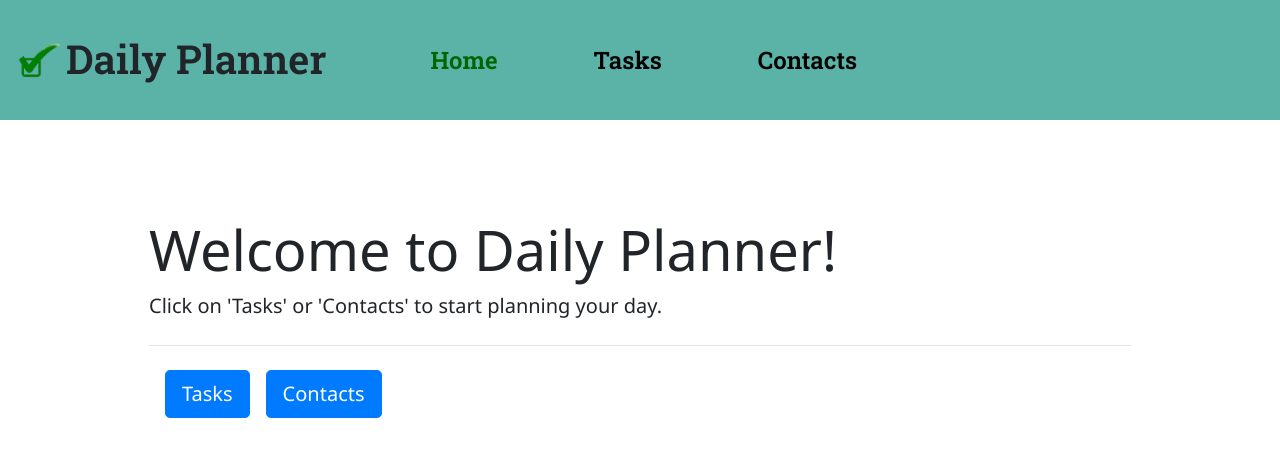
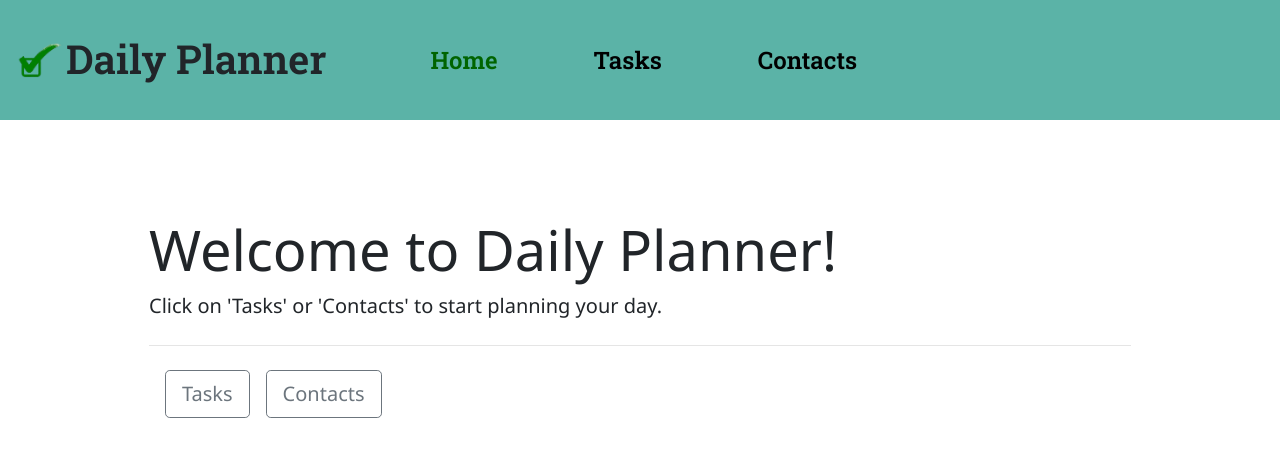
Before and after one commit to billy-need/project03, a React (Create React App) app: page / in a window 1280 px wide. Shown: the top 456 px of the page. Built offline with nearby package versions, Linux system fonts and the light colour scheme.

Commit message:
Updated navigation and logo

```diff
--- a/src/components/Home.js
+++ b/src/components/Home.js
@@ -1,6 +1,6 @@
 import React from 'react'
 import '../App.css';
-import {Link} from 'react-router-dom'
+import { NavLink } from 'react-router-dom'
 
 export default function Home() {
     return (
@@ -9,8 +9,8 @@ export default function Home() {
                 <h1 className="display-4">Welcome to Daily Planner!</h1>
                 <p className="lead">Click on 'Tasks' or 'Contacts' to start planning your day.</p>
                 <hr className="my-4" />
-                <Link className="btn btn-primary btn-lg linkbtn" role="button" to="/components/tasks">Tasks</Link>
-                <Link className="btn btn-primary btn-lg linkbtn" role="button" to="/components/contacts">Contacts</Link>
+                <NavLink className="btn btn-outline-secondary btn-lg linkbtn" role="button" to="/components/tasks">Tasks</NavLink>
+                <NavLink className="btn btn-outline-secondary btn-lg linkbtn" role="button" to="/components/contacts">Contacts</NavLink>
             </div>
         </div>
     )
--- a/src/components/Nav.js
+++ b/src/components/Nav.js
@@ -4,7 +4,7 @@ import { NavLink } from 'react-router-dom';
 
 export default function Nav() {
 
-    const logo = require('../logo.png')
+    const logo = require('../images/logo.png')
 
     return (
         <nav className="navbar navbar-expand-lg">
```
Also changed, not shown: src/images/logo.png (renamed from src/logo.png).
